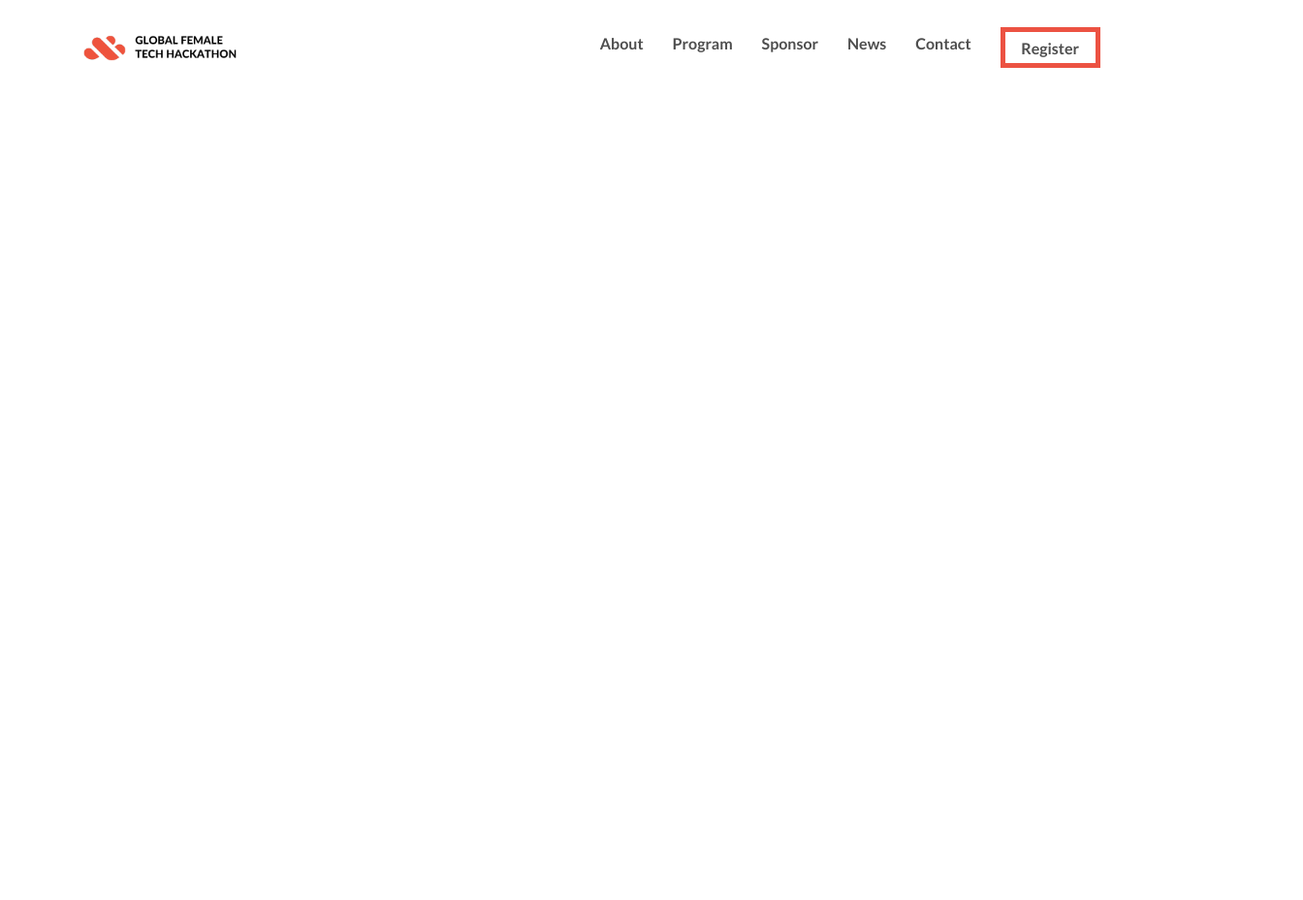
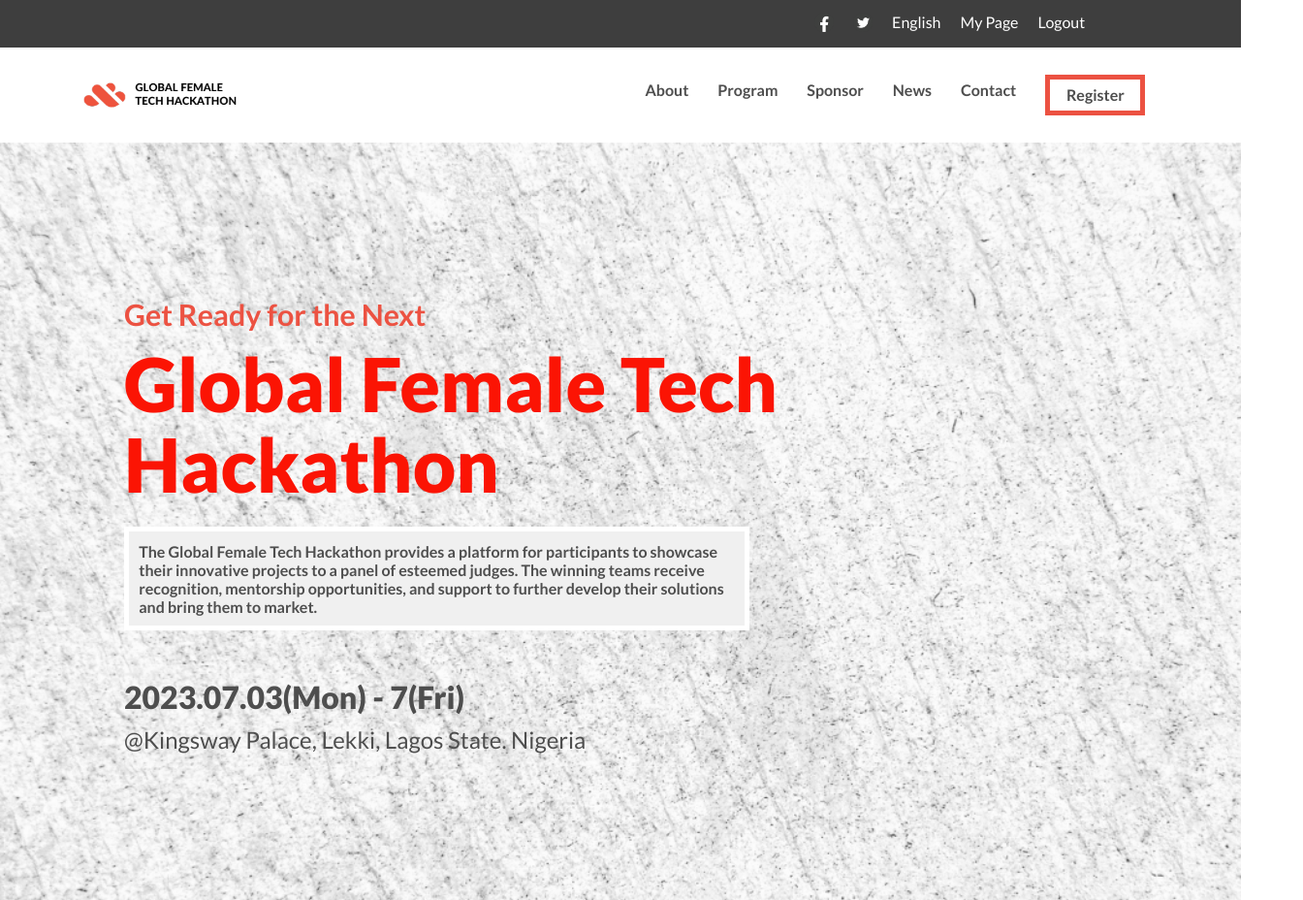
Before and after one commit to geekelo/gft-hackathon-webapp-project, a website: page index.html in a window 1280 px wide. Shown: the whole page at 97% size, 1344 px wide, since content can reach past the window. Before the commit the page ends 800 px from the top, so only its background shows below. Drawn offline with Linux system fonts and the light colour scheme.

Commit message:
Add structure and style for landing section

```diff
--- a/index.html
+++ b/index.html
@@ -8,8 +8,16 @@
     <link rel="stylesheet" href="./style.css" type="text/css">
 </head>
 <body>
-    <!-- navigation section -->
-    <header id="navSection">
+    <!-- NAVIGATION SECTION -->
+    <header>
+        <ul id="navTopbar" class="desktopOnly">
+            <li class="navtopTexts"><a href="#"><img src="./media-library/facebook-icon.png" alt="facebook-icon" width="20"></a></li>
+            <li class="navtopTexts"><a href="#"></a><img src="./media-library/twitter-icon.png" alt="twitter-icon" width="20"></a></li>
+            <li class="navtopTexts"><a href="#"></a>English</a></li>
+            <li class="navtopTexts"><a href="#"></a>My Page</a></li>
+            <li class="navtopTexts"><a href="#"></a>Logout</a></li>
+        </ul>
+      <section id="navSection" class="navMainSection">
         <p id="logo" class="desktopOnly"><img src="./media-library/gft-logo.png" alt="site-logo" width="200" height=""></p>
         <nav id="menuContainer">
             <p id="menuIcon" class="mobileOnly"><img src="./media-library/gft-menu-icon.png" alt="menu-icon" width="" height=""></p>
@@ -22,9 +30,20 @@
                 <li class="menuItems"><a href="#">Contact</a></li>
                 <li id="menuBtn" class="outlineBtns animBtns">Register</li>
             </ul>
+        </nav>
+      </section>
+    </header>
 
-        </nav>
-    </header>
+    <!-- LANDING SECTION -->
+    <section class="landingSection">
+      <div class="landingcontents">
+        <h3 class="introText">Get Ready for the Next</h3>
+        <h1 class="titleText">Global Female Tech Hackathon</h1>
+        <p class="titleSummary">The Global Female Tech Hackathon provides a platform for participants to showcase their innovative projects to a panel of esteemed judges. The winning teams receive recognition, mentorship opportunities, and support to further develop their solutions and bring them to market.</p>
+        <h2 class="titleDetails titleDate">2023.07.03(Mon) - 7(Fri)</h2>
+        <p class="titleDetails titleVenue">@Kingsway Palace, Lekki, Lagos State. Nigeria</p>
+      </div>
+    </section>
     <script src="./index.js"></script>
 </body>
 </html>
--- a/index.js
+++ b/index.js
@@ -1,6 +1,9 @@
 const mobileMenuIcon = document.querySelector('#menuIcon');
 const mobileMenu = document.querySelector('#menu');
 const mobilMenuCloseIcon = document.querySelector('#menuCloseIcon');
+const navSectionTab = document.querySelector('#navSection');
+navSectionTab.offsetTop = "0.5%";
+const spaceFromTop = navSectionTab.offsetTop;
 
 // handles mobile dropdown menu display and hide feature
 function displayMobilemenu(){
@@ -8,3 +11,14 @@ function displayMobilemenu(){
 }
 mobileMenuIcon.addEventListener('click', displayMobilemenu);
 mobilMenuCloseIcon.addEventListener('click', displayMobilemenu);
+
+//
+function fixMenuBar(){
+    if (window.scrollY  >= spaceFromTop){
+        navSectionTab.classList.add('navSectionFix');
+    }
+    else {
+        navSectionTab.classList.remove('navSectionFix');
+    }
+}
+window.addEventListener('scroll', fixMenuBar);
--- a/style.css
+++ b/style.css
@@ -5,6 +5,9 @@
   --primary-font-color: #4e4e4e;
   --primary-theme-color: #ec5242;
   --main-padding: 1rem;
+  --landingsection-bgImage: url("./media-library/header-bg-img2.jpg");
+  --title-text-color: #fb1404;
+  --navTopbar-bg: #3e3e3e;
 }
 
 body {
@@ -13,18 +16,33 @@ body {
   margin: 0;
 }
 
+header {
+  margin: 0;
+}
+
+ul {
+  margin: 0;
+  padding: 0;
+}
+
 a {
   text-decoration: none;
   color: inherit;
 }
 
 /* NAV SECTION STYLES */
-#navSection {
+.navMainSection {
   display: flex;
   flex-direction: row;
   background-color: var(--nav-bg-color);
   justify-content: start;
   padding-left: 5%;
+  position: fixed;
+  width: 100%;
+}
+
+#menuIcon {
+    padding-left: 100%;
 }
 
 #menu {
@@ -73,6 +91,54 @@ a {
   text-align: center;
 }
 
+/* LANDING SECTION */
+.landingSection {
+  display: flex;
+  flex-direction: column;
+  background-image: var(--landingsection-bgImage);
+  background-size: cover;
+  padding: 10% 10%;
+  color: var(--primary-theme-color);
+}
+
+.introText {
+  margin-bottom: -9%;
+  font-size: 1.9rem;
+}
+
+.titleText {
+  font-weight: 900;
+  font-size: 3.8rem;
+  line-height: 4.2rem;
+  color: var(--title-text-color);
+}
+
+.titleSummary {
+  margin-top: -4%;
+  color: var(--primary-font-color);
+  border: 5px solid white;
+  width: 100%;
+  padding: 1% 1%;
+  font-weight: 700;
+  background-color: #f0f0f0;
+}
+
+.titleDetails {
+  color: var(--primary-font-color);
+}
+
+.titleDate {
+  font-weight: 900;
+  padding-top: 4%;
+  font-size: 2.0rem;
+  line-height: 0.3rem;
+}
+
+.titleVenue {
+  font-size: 1.2rem;
+  line-height: 1.7rem;
+}
+
 /* TRANSITIONS AND ANIMATIONS */
 .animBtns {
   transition-property: background-color, color;
@@ -91,12 +157,33 @@ a {
 
 /* DESKTOP ONLY STYLE RULES */
 @media only screen and (min-width: 768px) {
+  #navTopbar {
+    display: flex;
+    flex-direction: row;
+    justify-content: end;
+    background-color: var(--navTopbar-bg);
+    padding: 1% 11%;
+    list-style: none;
+    color: var(--nav-bg-color);
+  }
+
+  .navtopTexts {
+    padding-right: 2%;
+    margin-top: 0;
+  }
+
+  .navMainSection {
+    position: static;
+  }
+
+  .navSectionFix {
+    position: fixed;
+    width: 100%;
+    top: 0;
+  }
+
   #logo {
     text-align: right;
-  }
-
-  #navSection {
-    justify-content: end;
   }
 
   #menuContainer {
@@ -129,6 +216,36 @@ a {
     padding: 2% 5%;
   }
 
+  .outlineBtns:hover {
+    background-color: var(--primary-theme-color);
+    color: var(--nav-bg-color)
+  }
+
+  /* LANDING SECTION */
+  .introText {
+    margin-bottom: -5%;
+  }
+
+  .titleText {
+    width: 90%;
+    font-weight: 900;
+    font-size: 4.8rem;
+    line-height: 5.2rem;
+  }
+
+  .titleSummary {
+    width: 60%;
+  }
+
+  .titleDate {
+    line-height: 0.3rem;
+  }
+
+  .titleVenue {
+    font-size: 1.5rem;
+    line-height: 1.7rem;
+  }
+
   /* RESPONSIVE DISPLAY */
   .mobileOnly {
     display: none;
```
Also changed, not shown: media-library/facebook-icon.png (added), media-library/header-bg-img2.jpg (added), media-library/twitter-icon.png (added), 1 other file.
